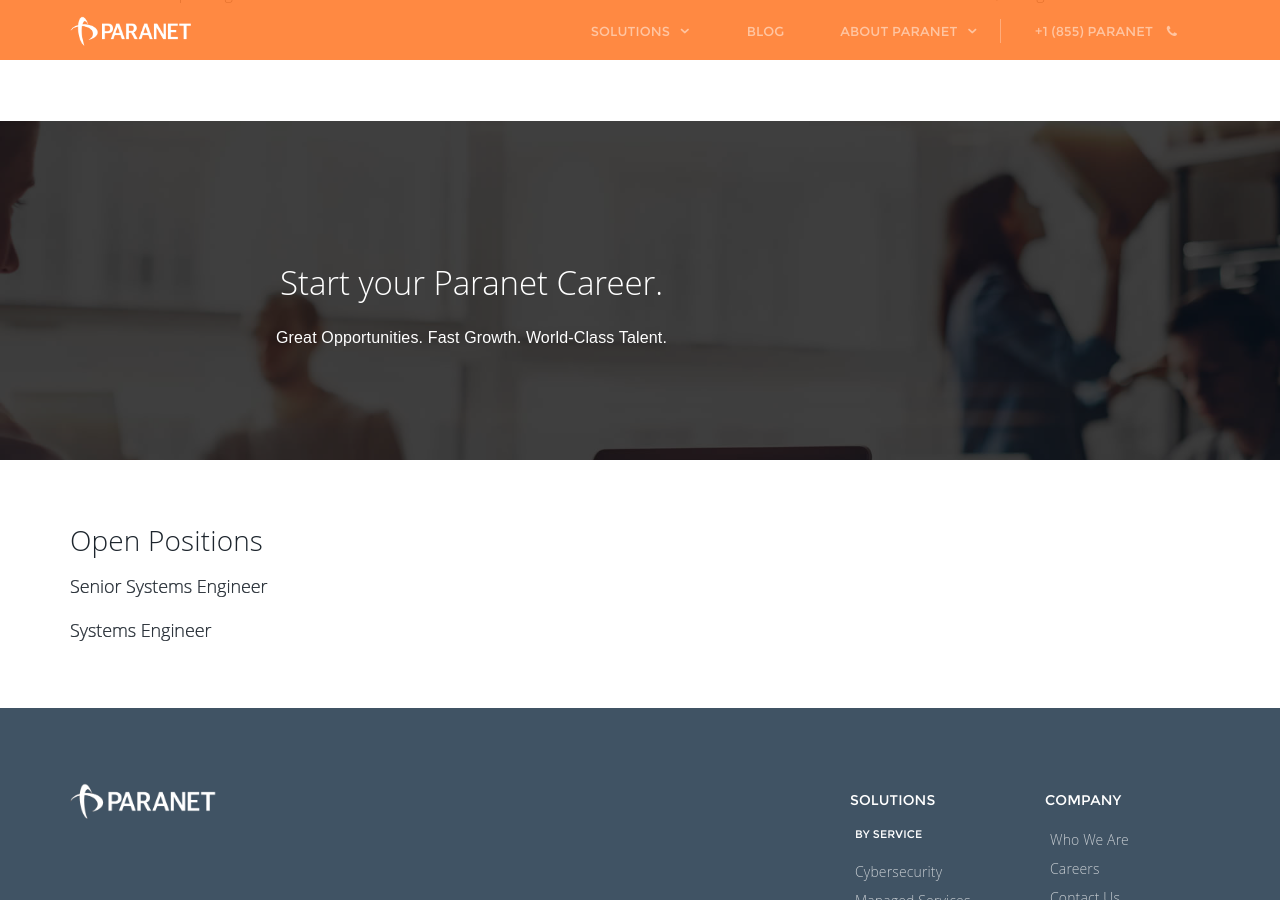
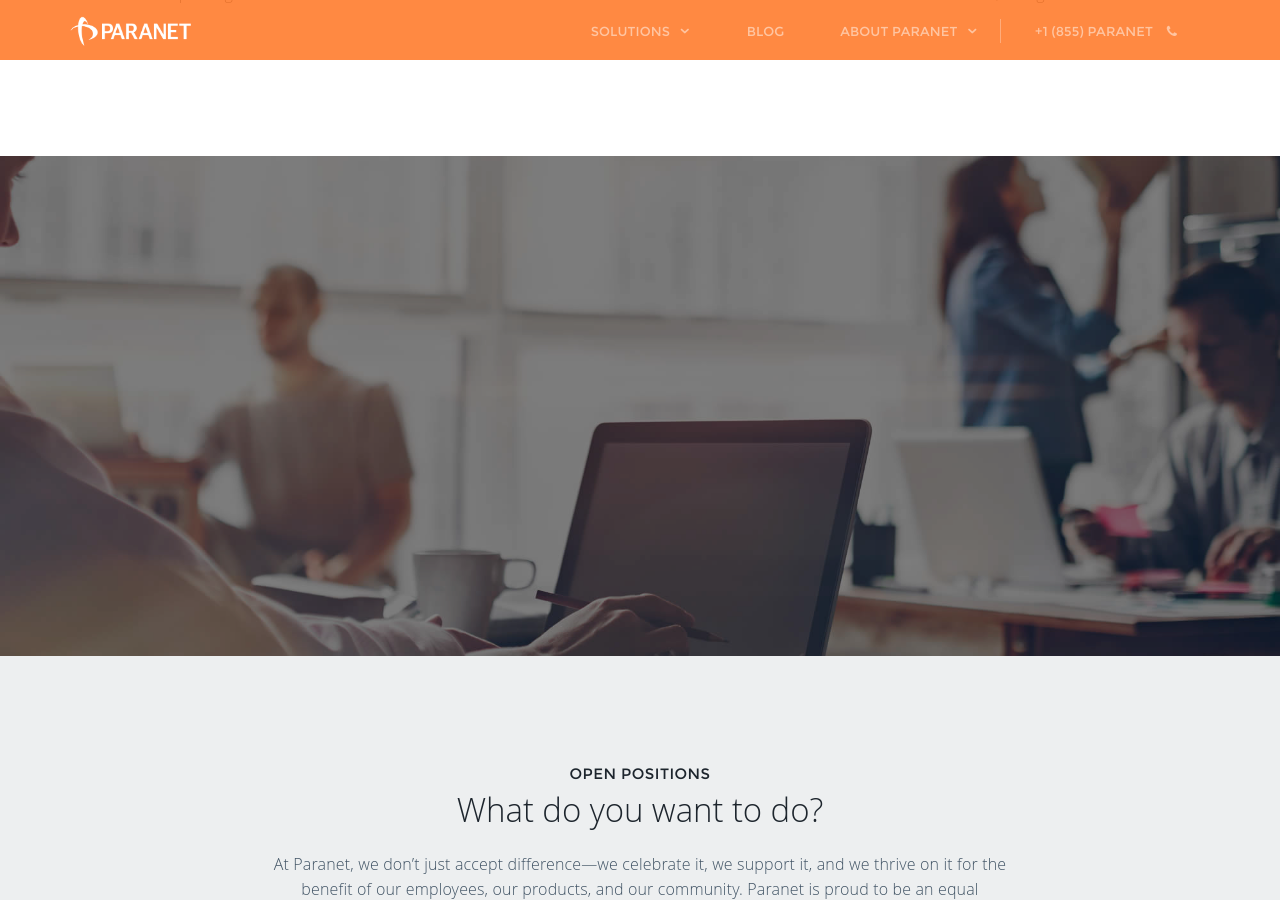
Before and after one commit to paranet/paranet.github.io, a Jekyll site: the page built from about/careers.html, in a window 1280 px wide and 900 px high, scrolled down 1461 px. Built offline with Jekyll 4.4.1, drawn with Linux system fonts in a browser that asks for light colours; some web fonts are replaced; some of the changed text lies outside the part shown.

Commit message:
updated postings section

```diff
--- a/about/careers.html
+++ b/about/careers.html
@@ -68,31 +68,66 @@
     </div>
 </section>
 
-<section class="p-b-50 p-t-50 bg-master-darkest" data-pages-bg-image="/assets/images/heros/msp.jpg" data-bg-overlay="black" data-overlay-opacity="0.5" style="background-image: url(/assets/images/heros/msp.jpg);">
-    <div class="container p-b-50 p-t-50">
+<section class="p-b-50 p-t-20 bg-master-darkest m-t-35 sm-no-margin" data-pages-bg-image="/assets/images/heros/msp.jpg" data-bg-overlay="black" data-overlay-opacity="0.3" data-pages="parallax" style="background-image: url('/assets/images/heros/msp.jpg'); background-position: center 53.0049%; height: 500px;">
+    <div class="bg-overlay" style="background-color: black; opacity: 0.3;"></div>
+</section>
+
+<section class="p-b-60 p-t-100 bg-master-lighter">
+    <div class="container text-center">
         <div class="row">
-            <div class="col-md-8 col-md-offset-2">
-                <div class="col-xs-height col-middle">
-                    <div class="text-center">
-                        <h1 class="text-white text-center col-sm-12 p-b-10">Start your Paranet Career.</h1>
-                        <p class="fs-16 font-arial text-white m-t-30"><span class="hint-">Great Opportunities. Fast Growth. World-Class Talent.</span>
-                        </p>
-                    </div>
-                </div>
+            <div class="col-sm-8 col-sm-offset-2">
+                <h6 class="block-title m-b-0">OPEN POSITIONS</h6>
+                <h1 class="m-t-5 light"><span class="">What do you want to do?</h1>
+                <p class="m-t-20">At Paranet, we don’t just accept difference—we celebrate it, we support it, and we thrive on it for the benefit of our employees, our products, and our community. Paranet is proud to be an equal opportunity workplace and is an affirmative action employer.
+                </p>
+                <!-- <img src="/assets/images/arrow_down.png" class="m-t-30" alt=""> -->
             </div>
         </div>
     </div>
-    <div class="bg-overlay" style="background-color: black; opacity: 0.5;"></div>
 </section>
 
-<div class="p-t-50 p-b-50">
-  <div class="container">
-    <h2>Open Positions</h2>
-    {% for career in site.careers %}
-    <a href="{{ career.url }}"><h4>{{ career.title }}</h4></a>
-    {% endfor %}
-  </div>
-</div>
+<!-- START CONTACT SECTION -->
+<section class="p-t-20 p-b-100  sm-p-b-30 sm-m-b-30 bg-master-lighter">
+
+    <div class="social-wrapper">
+        <!-- START SOCIAL -->
+        <div class="social " data-pages="social">
+            <div class="feed">
+                <!-- START DAY -->
+                <div class="day" data-social="day" style="position: relative; width: 940px; height: 885px;">
+
+                    {% for career in site.careers %}
+                    <!-- START ITEM -->
+                    <div class="card share col1" data-social="item" style="">
+                        <div class="circle" data-toggle="tooltip" title="Label" data-container="body">
+                        </div>
+
+                        <div class="card-header clearfix" href="#4">
+                            <div class="user-pic">
+                                <!-- <img alt="Profile Image" width="33" height="33" data-src-retina="/assets/images/profiles/{{ post.author_avatar }}" data-src="/assets/images/profiles/{{ post.author_avatar }}" src="/assets/images/profiles/{{ post.author_avatar }}"> -->
+                            </div>
+                            <h5>{{ career.title }}</h5>
+                            <span class="location semi-bold"><i class="fa fa-map-marker"></i> {{ career.location }}</span>
+                        </h6>
+                        </div>
+                        <div class="card-description">
+                            <h4>{{ career.title }}</h4>
+                            <h5>{{ career.position }}</h5>
+                            <p>{{ career.snippet }}</p>
+                            <div><a class="semi-bold" href="{{ career.url }}">Read More</a></div>
+                        </div>
+                    </div>
+                    <!-- END ITEM -->
+                    {% endfor %}
+                </div>
+                <!-- END DAY -->
+            </div>
+            <!-- END FEED -->
+        </div>
+    </div>
+
+</section>
+<!-- END CONTACT SECION -->
 
 
 {% include footer.html %}
```
Also changed, not shown: _careers/senior_systems_engineer.md (+3 -0 lines), _careers/systems_engineer.md (+3 -0 lines).
